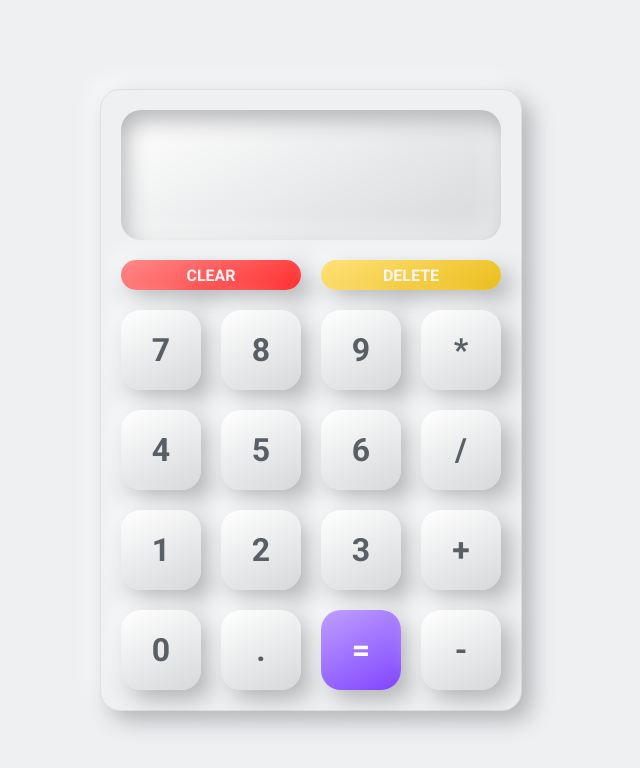
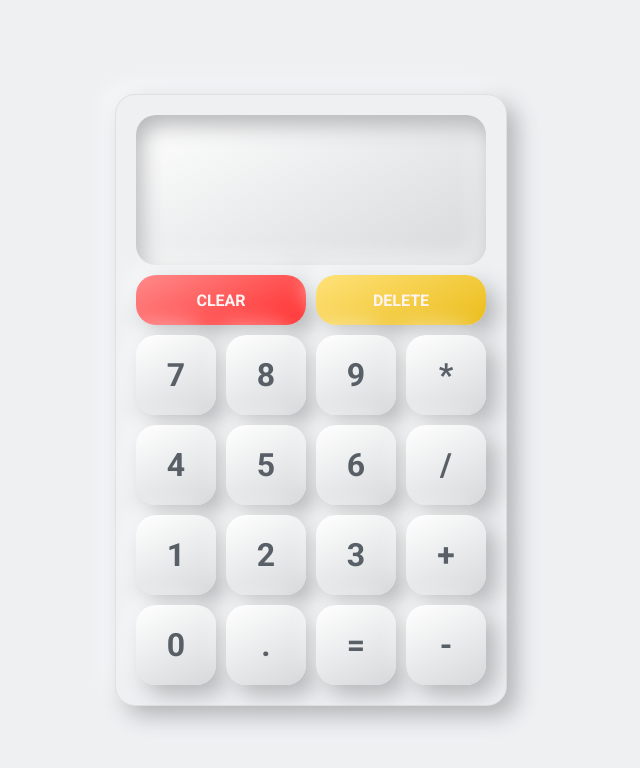
Before and after one commit to KasraTabrizi/calculator, a plain HTML site: page index.html in a window 1280 px wide. Shown: the whole page, without its empty margins (329-969 px from the left). Drawn offline with Linux system fonts and the light colour scheme.

Commit message:
refactor html/css

```diff
--- a/index.html
+++ b/index.html
@@ -17,24 +17,28 @@
 <body>
     <div id="calculator">
         <div id="display"></div>
-        <div id="clear__button">CLEAR</div>
-        <div id="delete__button">DELETE</div>
-        <div id="number_7" class="grid__button">7</div>
-        <div id="number_8" class="grid__button">8</div>
-        <div id="number_9" class="grid__button">9</div>
-        <div id="multiply" class="grid__button">*</div>
-        <div id="number_4" class="grid__button">4</div>
-        <div id="number_5" class="grid__button">5</div>
-        <div id="number_6" class="grid__button">6</div>
-        <div id="divide" class="grid__button">/</div>
-        <div id="number_1" class="grid__button">1</div>
-        <div id="number_2" class="grid__button">2</div>
-        <div id="number_3" class="grid__button">3</div>
-        <div id="add" class="grid__button">+</div>
-        <div id="number_0" class="grid__button">0</div>
-        <div id="symbol_dot" class="grid__button">.</div>
-        <div id="equal_sign" class="grid__button equal_sign_cls">=</div>
-        <div id="subtract" class="grid__button">-</div>
+        <div id="edit__buttons">
+            <div id="clear__button">CLEAR</div>
+            <div id="delete__button">DELETE</div>
+        </div>
+        <div id="grid__buttons">
+            <div class="grid__button" data-number>7</div>
+            <div class="grid__button" data-number>8</div>
+            <div class="grid__button" data-number>9</div>
+            <div class="grid__button" data-operator>*</div>
+            <div class="grid__button" data-number>4</div>
+            <div class="grid__button" data-number>5</div>
+            <div class="grid__button" data-number>6</div>
+            <div class="grid__button" data-operator>/</div>
+            <div class="grid__button" data-number>1</div>
+            <div class="grid__button" data-number>2</div>
+            <div class="grid__button" data-number>3</div>
+            <div class="grid__button" data-operator>+</div>
+            <div class="grid__button" data-number>0</div>
+            <div class="grid__button" data-decimal>.</div>
+            <div class="grid__button" data-operator>=</div>
+            <div class="grid__button" data-operator>-</div>
+        </div>
     </div>
     <!-- <footer>Made by Kasra Tabrizi</footer> -->
     <script src="script.js"></script>
--- a/style.css
+++ b/style.css
@@ -6,10 +6,14 @@
   margin: 0;
 }
 
+html {
+  font-family: "Roboto", sans-serif;
+  user-select: none;
+}
+
 body {
   background-color: #eef0f2;
   color: #585f66;
-  font-family: "Roboto", sans-serif;
   height: 100vh;
   width: 100vw;
   display: flex;
@@ -18,17 +22,37 @@ body {
   align-items: center;
 }
 
+#calculator {
+  border: 1px solid black;
+  background: #eef0f2;
+  border: 1px solid #e1dfdf;
+  box-sizing: border-box;
+  box-shadow: 10px 10px 22px #b5b6b8, -10px -10px 22px rgba(255, 255, 255, 0.5);
+  border-radius: 20px;
+  padding: 20px;
+}
+
 #display {
   grid-area: display;
   background: linear-gradient(152.62deg, #ffffff 1.22%, #d6d8da 98.94%);
   box-shadow: inset 5px 10px 22px #b5b6b8,
     inset -10px -10px 22px rgba(255, 255, 255, 0.5);
   border-radius: 20px;
-  margin: 10px;
+  height: 150px;
+  width: 100%;
+}
+
+#edit__buttons {
+  display: flex;
+  justify-content: space-between;
+  align-items: center;
+  margin: 10px 0;
 }
 
 #clear__button,
 #delete__button {
+  height: 50px;
+  width: 170px;
   border-radius: 20px;
   font-weight: bold;
   text-align: center;
@@ -36,101 +60,44 @@ body {
   display: flex;
   justify-content: center;
   align-items: center;
-  margin: 10px;
   cursor: pointer;
-  user-select: none;
-  transition: 0.1s all ease-in;
+  transition: all 0.1s ease-in;
 }
 
 #clear__button {
-  grid-area: clear;
   background: linear-gradient(152.62deg, #ff8989 1.22%, #ff2e2e 98.94%);
   box-shadow: 10px 10px 22px #b5b6b8, -10px -10px 22px rgba(255, 255, 255, 0.5);
 }
 
 #clear__button:active {
-  box-shadow: inset 0px 0px 5px #b5b6b8,
-    inset 0px 0px 5px rgba(255, 255, 255, 0.5);
+  background: linear-gradient(152.62deg, #ff8989 1.22%, #ff2e2e 98.94%);
+  box-shadow: 0px 0px 5px #b5b6b8, 0px 0px 5px #ffffff;
   font-size: 0.9em;
 }
 
 #delete__button {
-  grid-area: delete;
   background: linear-gradient(152.62deg, #ffe178 1.22%, #ebbd1b 98.94%);
   box-shadow: 10px 10px 22px #b5b6b8, -10px -10px 22px rgba(255, 255, 255, 0.5);
 }
 
 #delete__button:active {
-  box-shadow: inset 0px 0px 5px #b5b6b8,
-    inset 0px 0px 5px rgba(255, 255, 255, 0.5);
+  box-shadow: 0px 0px 5px #b5b6b8, 0px 0px 5px #ffffff;
   font-size: 0.9em;
 }
 
-#number_0 {
-  grid-area: zero;
-}
-
-#number_1 {
-  grid-area: one;
-}
-
-#number_2 {
-  grid-area: two;
-}
-
-#number_3 {
-  grid-area: three;
-}
-
-#number_4 {
-  grid-area: four;
-}
-
-#number_5 {
-  grid-area: five;
-}
-
-#number_6 {
-  grid-area: six;
-}
-
-#number_7 {
-  grid-area: seven;
-}
-
-#number_8 {
-  grid-area: eight;
-}
-
-#number_9 {
-  grid-area: nine;
-}
-
-#symbol_dot {
-  grid-area: dot;
-}
-
-#add {
-  grid-area: add;
-}
-
-#subtract {
-  grid-area: subtract;
-}
-
-#divide {
-  grid-area: divide;
-}
-
-#multiply {
-  grid-area: multiply;
+#grid__buttons {
+  display: grid;
+  grid-template-columns: repeat(4, 1fr);
+  grid-template-rows: auto;
+  gap: 10px;
 }
 
 .grid__button {
   background: linear-gradient(152.62deg, #ffffff 1.22%, #d6d8da 98.94%);
   box-shadow: 10px 10px 22px #b5b6b8, -10px -10px 22px rgba(255, 255, 255, 0.5);
   border-radius: 20px;
-  margin: 10px;
+  height: 80px;
+  width: 80px;
   display: flex;
   justify-content: center;
   align-items: center;
@@ -148,10 +115,6 @@ body {
   font-size: 1.8em;
 }
 
-#equal_sign {
-  grid-area: equal;
-}
-
 .equal_sign_cls {
   background: linear-gradient(152.62deg, #be9fff 1.22%, #8145ff 98.94%);
   box-shadow: 10px 10px 22px #b5b6b8, -10px -10px 22px rgba(255, 255, 255, 0.5);
@@ -163,33 +126,3 @@ body {
   box-shadow: inset 0px 0px 5px #b5b6b8,
     inset 0px 0px 5px rgba(255, 255, 255, 0.5);
 }
-
-#calculator {
-  padding: 10px;
-  border: 1px solid black;
-  display: grid;
-  grid-template-columns: repeat(4, 100px);
-  grid-template-rows: repeat(12, 50px);
-  grid-template-areas:
-    "display display display display"
-    "display display display display"
-    "display display display display"
-    "clear clear delete delete"
-    "seven eight nine multiply"
-    "seven eight nine multiply"
-    "four five six divide"
-    "four five six divide"
-    "one two three add"
-    "one two three add"
-    "zero dot equal subtract"
-    "zero dot equal subtract";
-  background: #eef0f2;
-  border: 1px solid #e1dfdf;
-  box-sizing: border-box;
-  box-shadow: 10px 10px 22px #b5b6b8, -10px -10px 22px rgba(255, 255, 255, 0.5);
-  border-radius: 20px;
-}
-
-footer {
-  margin-top: 80px;
-}
```
